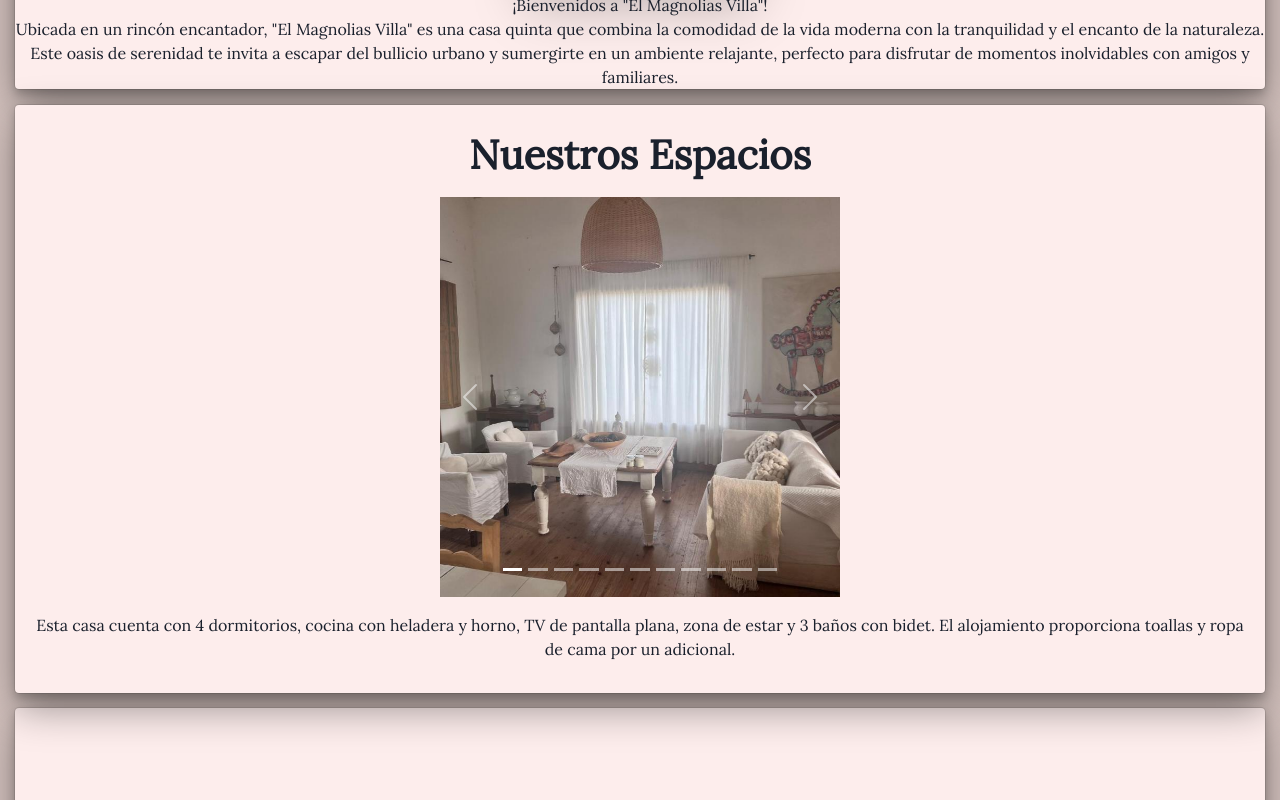
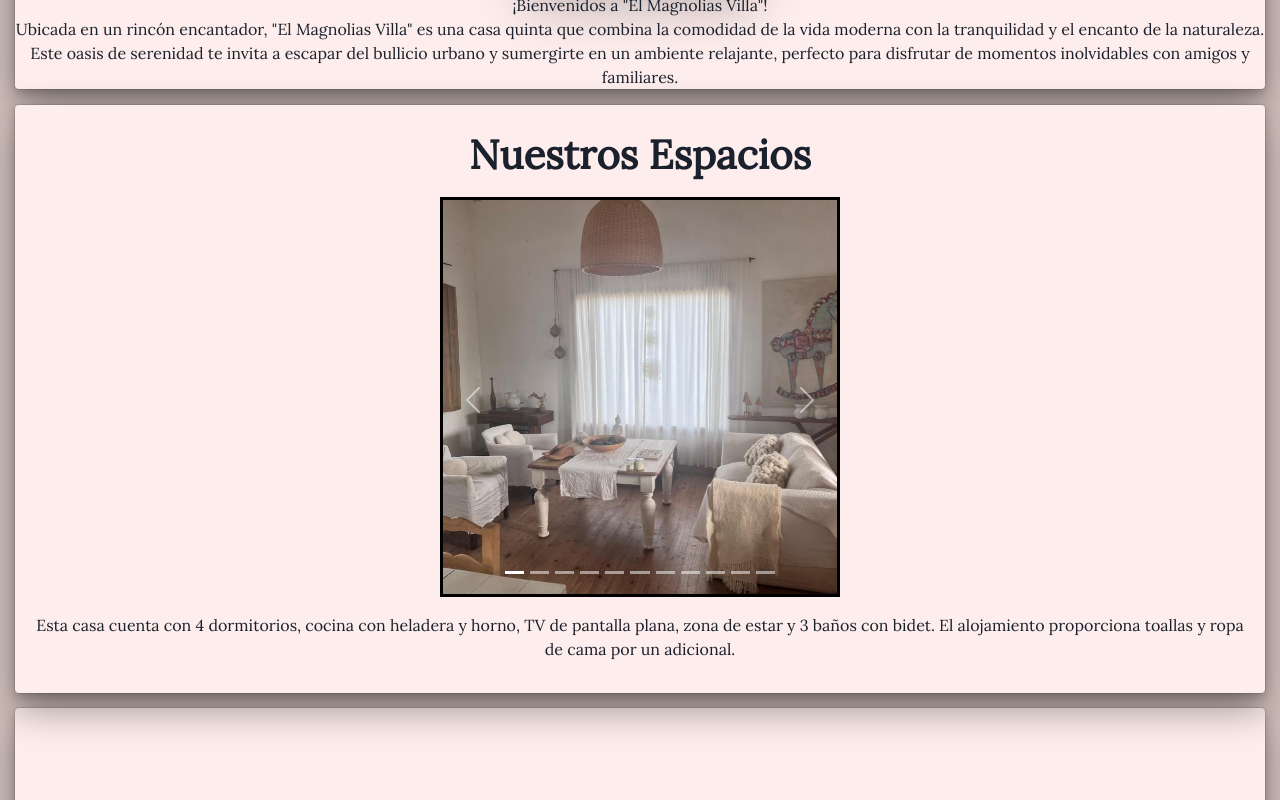
Before and after one commit to Laria-Mateo/Magnolias-CasaQuinta-Project, a React (Vite) app: page / in a window 1280 px wide. Shown: the part 623-1423 px from the top of the page. Built offline with nearby package versions, Linux system fonts and the light colour scheme.

Commit message:
agregacion de marco a fotos

```diff
--- a/src/components/Header/header.jsx
+++ b/src/components/Header/header.jsx
@@ -10,7 +10,7 @@ function Header() {
         align="center"
         justify={['center', 'flex-start']}
       >
-        <Image src={Logo} alt='' boxSize={['200px', '250px']} maxW="100%" />
+        <Image src={Logo} alt='' boxSize={['200px', '250px']} maxW="100%"  />
         <Menu />
       </Flex>
     </Box>
--- a/src/components/menu/secciones/secciones.jsx
+++ b/src/components/menu/secciones/secciones.jsx
@@ -50,11 +50,18 @@ const Secciones = () => {
 
 
 
-        <Box id="seccion2" h="auto" bg="#FDEDEC" boxShadow="dark-lg" m={'15px'} rounded={4} mt={0} p={4} position="relative" textAlign={'center'} >
+        <Box id="seccion2" h="auto" bg="#FDEDEC" boxShadow="dark-lg" m={'15px'} rounded={4} mt={0} p={4} position="relative" textAlign={'center'}  >
           <Heading size="lg" fontSize="40px" p={'10px'} >
             Nuestros Espacios
           </Heading>
-          <Box boxSize={['300px', '400px']} maxW="100%" margin="auto" textAlign="center" mb={4} h="400px" overflow="hidden" >
+          <Box boxSize={['300px', '400px']}
+            maxW="100%"
+            margin="auto"
+            textAlign="center"
+            mb={4}
+            h="430px"
+            overflow="hidden"
+            border="3px solid black" >
 
 
             <Box id="carouselExampleIndicators" className="carousel slide" data-bs-ride="carousel" boxShadow="dark-lg"  >
```
